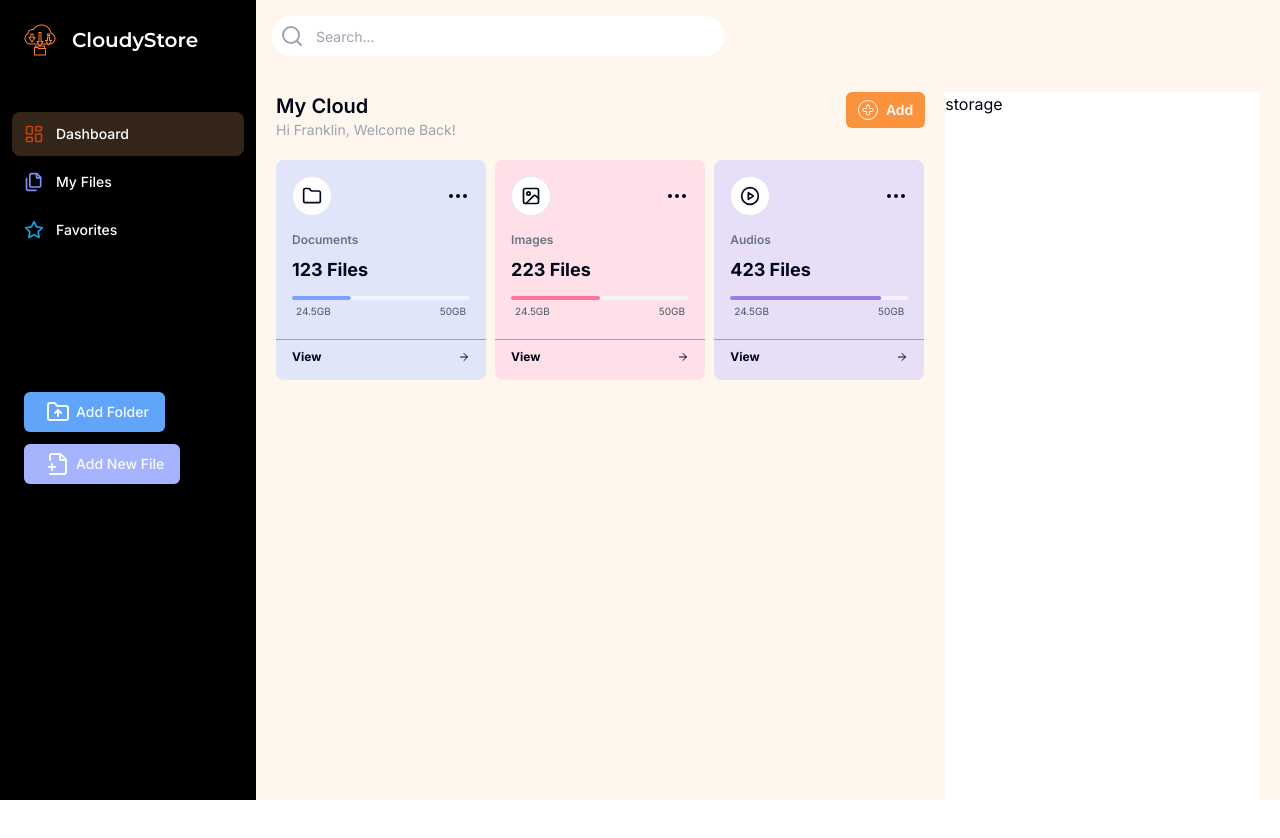
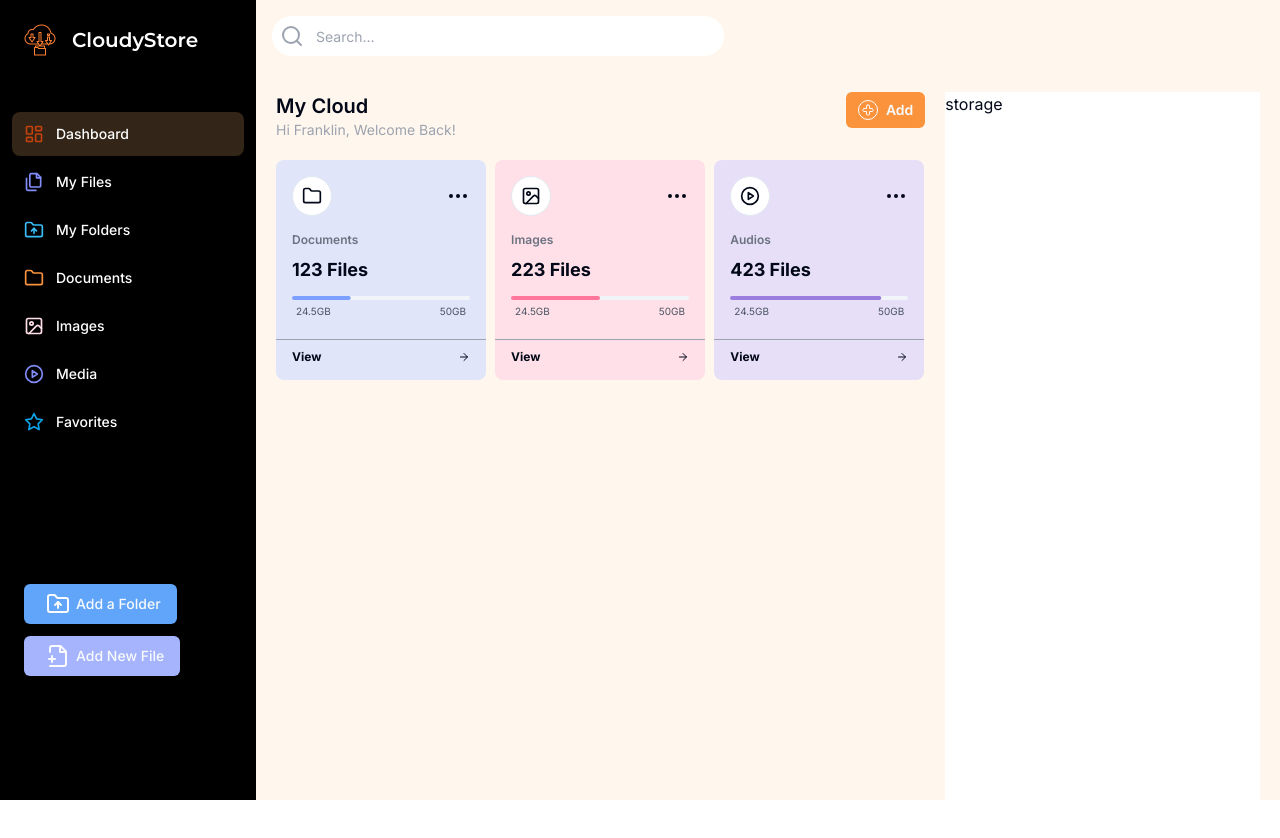
Before and after one commit to fiificode/cloudystore, a Next.js app: page /dashboard in a window 1280 px wide. Shown: the top 838 px of the page. Built offline with nearby package versions, Linux system fonts and the light colour scheme.

Commit message:
refine summary cards and sidebar

```diff
--- a/app/(dashboard)/(routes)/dashboard/page.tsx
+++ b/app/(dashboard)/(routes)/dashboard/page.tsx
@@ -13,6 +13,7 @@ const DashboardPage = () => {
       icon: <Folder className="w-5 h-5" />,
       files: 123,
       value: 33,
+      href: "/documents"
     },
     {
       id: 2,
@@ -22,6 +23,7 @@ const DashboardPage = () => {
       files: 223,
       background: "bg-[#ffe0e8]",
       value: 50,
+      href:"/images"
     },
     {
       id: 3,
@@ -31,6 +33,7 @@ const DashboardPage = () => {
       files: 423,
       background: "bg-[#e6dff7]",
       value: 85,
+      href:"/media"
     },
   ];
   return (
@@ -64,6 +67,7 @@ const DashboardPage = () => {
                     files={card.files}
                     color={card.color}
                     icon={card.icon}
+                    href={card.href}
                   />
                 </div>
               );
--- /dev/null
+++ b/app/(dashboard)/(routes)/documents/page.tsx
@@ -0,0 +1,9 @@
+import React from 'react'
+
+const Documents = () => {
+  return (
+    <div>Documents</div>
+  )
+}
+
+export default Documents
--- /dev/null
+++ b/app/(dashboard)/(routes)/images/page.tsx
@@ -0,0 +1,9 @@
+import React from 'react'
+
+const Images = () => {
+  return (
+    <div>Images</div>
+  )
+}
+
+export default Images
--- /dev/null
+++ b/app/(dashboard)/(routes)/media/page.tsx
@@ -0,0 +1,9 @@
+import React from 'react'
+
+const Media = () => {
+  return (
+    <div>Media</div>
+  )
+}
+
+export default Media
--- /dev/null
+++ b/app/(dashboard)/(routes)/my-folders/page.tsx
@@ -0,0 +1,9 @@
+import React from 'react'
+
+const MyFolders = () => {
+  return (
+    <div>MyFolders</div>
+  )
+}
+
+export default MyFolders
--- a/components/categorycard/Categorycard.tsx
+++ b/components/categorycard/Categorycard.tsx
@@ -3,6 +3,7 @@ import { ArrowRight, Folder, MoreHorizontal } from 'lucide-react'
 import { Progress } from "@/components/ui/progress"
 import React, { useEffect, useState } from 'react'
 import { cn } from '@/lib/utils'
+import Link from 'next/link'
 
 const Categorycard = ({
   name,
@@ -11,6 +12,7 @@ const Categorycard = ({
   files,
   background,
   value,
+  href,
 }:any) => {
   const [isMounted,setIsMounted] = useState(false);
   useEffect(() => {
@@ -47,7 +49,9 @@ const Categorycard = ({
         </div>
         <div className=' border-t-[0.8px] w-full border-t-gray-400'>
           <div className='px-4 flex mt-2 flex-row justify-between items-center text-[12px]'>
+            <Link href={href}>
             <h4 className='font-bold'>View</h4>
+            </Link>
             <div>
               <ArrowRight className='w-3 h-3' />
             </div>
--- a/components/sidebar/Sidebar.tsx
+++ b/components/sidebar/Sidebar.tsx
@@ -10,8 +10,11 @@ import { cn } from "@/lib/utils";
 import {
   FilePlus2,
   FilesIcon,
+  Folder,
   FolderUp,
+  ImageIcon,
   LayoutDashboard,
+  PlayCircleIcon,
   StarIcon,
 } from "lucide-react";
 import { Button } from "../ui/button";
@@ -29,6 +32,30 @@ const routes = [
     label: "My Files",
     icon: FilesIcon,
     href: "/my-files",
+    color: "text-indigo-400",
+  },
+  {
+    label: "My Folders",
+    icon: FolderUp,
+    href: "/my-folders",
+    color: "text-sky-400",
+  },
+  {
+    label: "Documents",
+    icon: Folder,
+    href: "/documents",
+    color: "text-orange-400",
+  },
+  {
+    label: "Images",
+    icon: ImageIcon,
+    href: "/images",
+    color: "text-[#ffe0e8]",
+  },
+  {
+    label: "Media",
+    icon: PlayCircleIcon,
+    href: "/media",
     color: "text-indigo-400",
   },
   {
@@ -74,7 +101,7 @@ const Sidebar = () => {
         <div className="mt-32 flex p-3 flex-col gap-3 w-full">
           <div className="createFloder">
             <Button variant={"folder"}>
-              <FolderUp className="w-9 -h-9" /> Add Folder
+              <FolderUp className="w-9 -h-9" /> Add a Folder
             </Button>
           </div>
           <div className="addFile w-full">
```
